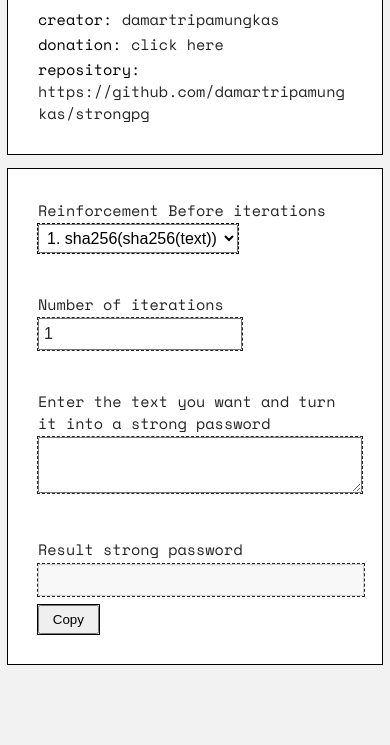
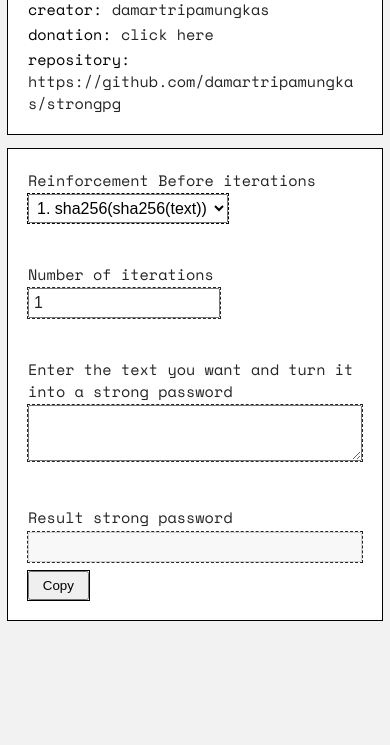
Before and after one commit to damartripamungkas/strongpg, a plain HTML site: page index.html in a window 390 px wide. Shown: the part 99-844 px from the top of the page. Drawn offline with Linux system fonts and the light colour scheme.

Commit message:
fix: change precision style

```diff
--- a/index.html
+++ b/index.html
@@ -4,7 +4,7 @@
     <meta charset="UTF-8" />
     <meta name="viewport" content="width=device-width, initial-scale=1.0" />
     <meta name="author" content="damartripamungkas" />
-    <meta name="description" content="Anti-hack password generator for account creation on the internet" />
+    <meta name="description" content="Anti-hack password generator for account on internet like facebook, google, tiktok or others" />
     <title>Strongpg | password generator</title>
     <link rel="apple-touch-icon" sizes="180x180" href="./public/favicon/apple-touch-icon.png" />
     <link rel="icon" type="image/png" sizes="32x32" href="./public/favicon/favicon-32x32.png" />
@@ -30,7 +30,7 @@
         </div>
       </div>
 
-      <div class="card-2">
+      <div class="card">
         <p class="mt-0 mb-0-5">Reinforcement Before iterations</p>
         <select id="select-reinforcement" aria-label="select-1">
           <option value="1" selected>1. sha256(sha256(text))</option>
--- a/public/css/style.css
+++ b/public/css/style.css
@@ -1,3 +1,7 @@
+* {
+  box-sizing: border-box;
+}
+
 @font-face {
   font-family: "SpaceMonoRegular";
   src: url(../font/SpaceMono-Regular.ttf) format("truetype");
@@ -14,12 +18,8 @@ body {
 }
 
 @media screen and (max-width: 576px) {
-  a {
-    /* font-size: small; */
-  }
-
-  p {
-    /* font-size: x-small; */
+  .card {
+    padding: 20px !important;
   }
 }
 
@@ -82,19 +82,11 @@ select option {
 }
 
 .container {
-  max-width: 45rem;
+  max-width: 40rem;
   margin: 0 auto;
 }
 
 .card {
-  outline-style: solid;
-  outline-width: 1px;
-  padding: 30px;
-  margin-bottom: 15px;
-  background-color: #fff;
-}
-
-.card-2 {
   outline-style: solid;
   outline-width: 1px;
   padding: 30px;
```
